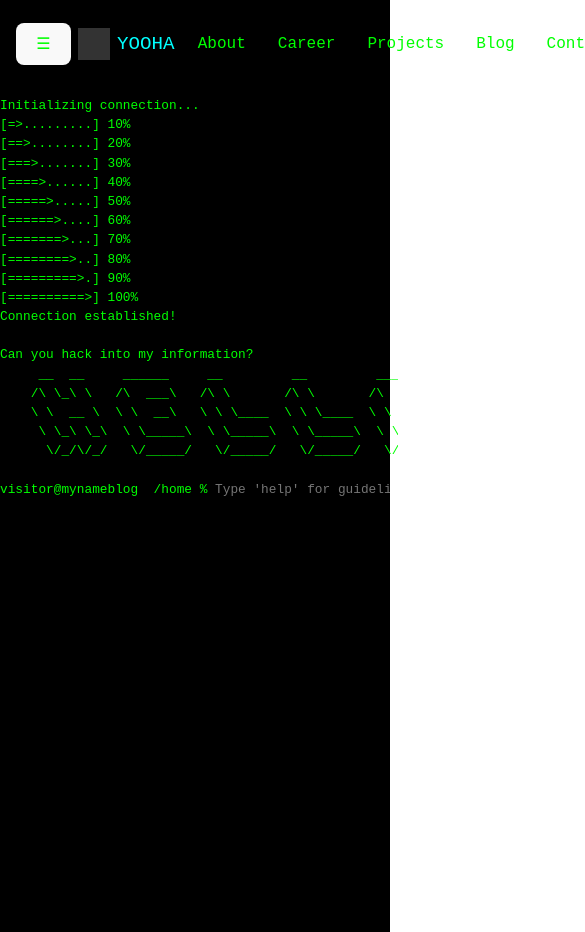
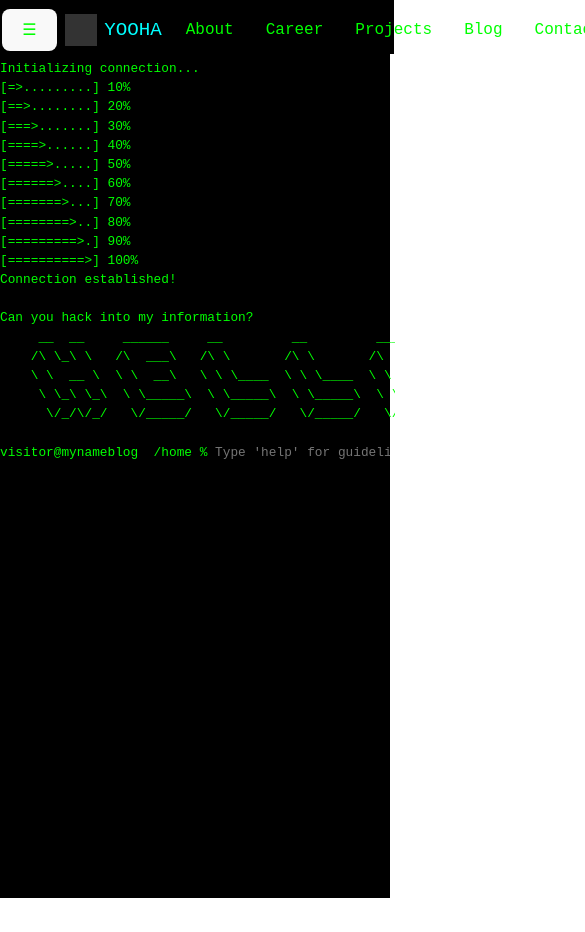
Before and after one commit to YoohaBae/MyPortfolio, a React (Vite) app: page / in a window 390 px wide. Shown: the top 932 px of the page, 585 px wide, since content can reach past the window. After the commit the page ends 898 px from the top, so only its background shows below. Built offline with nearby package versions, Linux system fonts and the light colour scheme.

Commit message:
fix layout of main page

```diff
--- a/src/App.css
+++ b/src/App.css
@@ -17,7 +17,7 @@ html, body, #root, .App, .App-header {
   text-align: center;
   display: flex;
   flex-direction: column;
-  height: 100%;
+  margin-top: 54px;
 }
 
 .App-header {
@@ -39,7 +39,7 @@ html, body, #root, .App, .App-header {
   font-family: 'Courier New', Consolas, Monaco, 'DejaVu Sans Mono', 'Ubuntu Mono', Inconsolata, 'Fira Code', 'Source Code Pro', 'Hack', monospace;
   font-size: 1em;
   color: #00FF00;
-  padding: 16px;
+  padding: 10px;
 }
 
 .text, .command {
@@ -88,6 +88,6 @@ form {
 @media (max-width: 768px) {
   .terminal {
     font-size: 0.8em;
-    padding: 8px;
+    padding: 5px;
   }
 }
--- a/src/ResponsiveAppBar.css
+++ b/src/ResponsiveAppBar.css
@@ -1,6 +1,10 @@
 .app-bar {
     background-color: black;
-    padding: 1rem; /* Relative to root font-size */
+    position: fixed;
+    top: 0;
+    height: 50px;
+    padding: 2px;
+    width: 100%;
 }
 
 .terminal-style {
--- a/src/index.css
+++ b/src/index.css
@@ -5,7 +5,7 @@
 
   color-scheme: light dark;
   color: rgba(255, 255, 255, 0.87);
-  background-color: #242424;
+  background-color: #000000;
 
   font-synthesis: none;
   text-rendering: optimizeLegibility;
@@ -67,3 +67,7 @@ button:focus-visible {
     background-color: #f9f9f9;
   }
 }
+.appWrapper {
+  display: flex;
+  flex-direction: column;
+}
```
